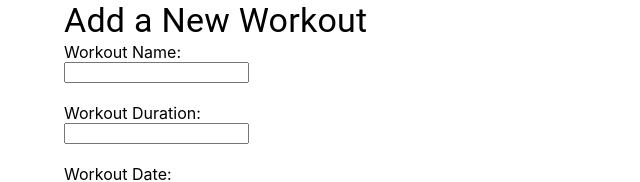
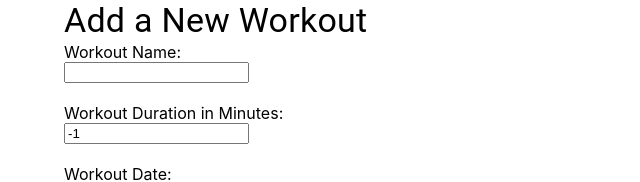
Before and after one commit to savperera369/workout-tracker-frontend, a React (Create React App) app: page / in a window 1280 px wide. Shown: the top 182 px of the page, without its empty margins (0-640 px from the left). Built offline with nearby package versions, Linux system fonts and the light colour scheme.

Commit message:
updates to form

```diff
--- a/src/pages/CreateForm.js
+++ b/src/pages/CreateForm.js
@@ -1,5 +1,6 @@
 import React from "react";
 import '../index.css';
+import { useState } from "react";
 import { Button, Container, Typography } from "@mui/material";
 
 // controlled inputs are a way of setting up input fields in forms
@@ -12,6 +13,15 @@ import { Button, Container, Typography } from "@mui/material";
 
 function CreateForm() {
     // label - for first field
+    // following state variables track userInput so we can do something with it
+    // associate value of following state variables with values of input fields
+    // this makes whatever the value of the variables show up in the input field
+    // onchange event - when we change text in input field, it calls setFunctions to update value of state variables
+    // event.target.value -> event is typing into field, target is input element, value is whatever we typed
+    const [name, setName] = useState("");
+    const [duration, setDuration] = useState(-1);
+    const [date, setDate] = useState("");
+
     return (
         <Container>
             <Typography variant="h4">Add a New Workout</Typography>
@@ -21,13 +31,17 @@ function CreateForm() {
                 type="text"
                 required
                 className="create"
+                value={name}
+                onChange={(event) => setName(event.target.value)}
                 />
                 <br />
-                <label className="create">Workout Duration: </label>
+                <label className="create">Workout Duration in Minutes: </label>
                 <input
                 type="text"
                 required
                 className="create"
+                value={duration}
+                onChange={(event) => setDuration(event.target.value)}
                 />
                 <br />
                 <label className="create">Workout Date: </label>
@@ -35,6 +49,8 @@ function CreateForm() {
                 type="text"
                 required
                 className="create"
+                value={date}
+                onChange={(event) => setDate(event.target.value)}
                 />
                 <br />
                 <Button variant="contained">Add Workout</Button>
```
